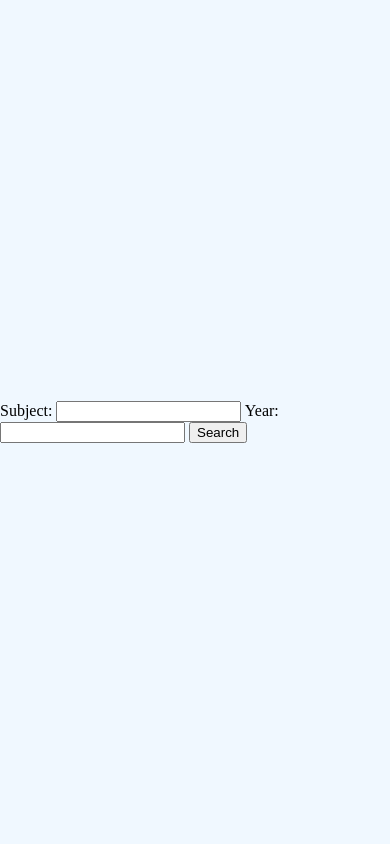
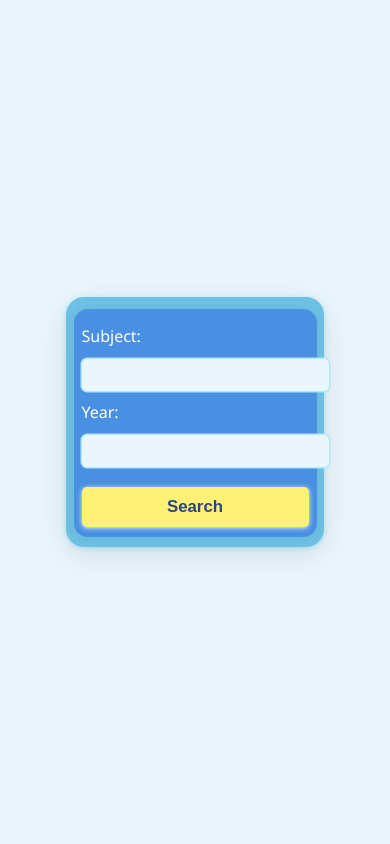
Before and after one commit to Yadavsandeep-stack/DT-project, a Flask app: page /study in a window 390 px wide. Run offline with Flask 3, Linux system fonts and the light colour scheme; data that the repository does not hold is empty.

Commit message:
Update style7.css

```diff
--- a/static/style7.css
+++ b/static/style7.css
@@ -1,84 +1,116 @@
 body {
-    background-color: aliceblue; /* Light gray for a clean background */
+    min-height: 100vh;
+    margin: 0;
+    background: #eaf6fc;
+    font-family: 'Segoe UI', Arial, sans-serif;
     display: flex;
+    align-items: center;
     justify-content: center;
-    align-items: center;
-    height: 100vh; /* Ensure the body takes the full viewport height */
-    margin: 0; /* Remove default margin */
 }
 
-.container {
-    width: 50%; /* Set a fixed width */
-    height: auto; /* Adjust height based on content */
-    margin: auto; /* Center the container horizontally and vertically */
-    background-color: #b2edf4; /* White background for the container */
-    border-radius: 10px;
-    box-shadow: 0 4px 8px rgba(0, 0, 0, 0.1); /* Subtle shadow for depth */
-    padding: 20px;
-    font-family: Arial, sans-serif;
-    color: #333; /* Dark gray text for readability */
-    font-size: 16px;
-    text-align: center;
-    transition: all 0.3s ease;
-    border: 2px solid #e0e0e0; /* Light gray border */
+/* Card-style container */
+.form-card {
+    background: #6ec1e4;
+    border-radius: 18px;
+    box-shadow: 0 8px 32px rgba(0,0,0,0.10), 0 1.5px 6px #b2e7f7;
+    padding: 32px 38px 24px 38px;
+    display: flex;
+    flex-direction: column;
+    align-items: center;
+    min-width: 340px;
+    max-width: 98vw;
+    transition: box-shadow 0.2s;
+    position: relative;
 }
 
-.container:hover {
-    background-color: #f1f1f1; /* Slightly darker gray on hover */
-    box-shadow: 0 8px 16px rgba(0, 0, 0, 0.2); /* Enhanced shadow on hover */
-    transform: scale(1.05); /* Slight zoom effect */
+/* Sub-card for the form itself */
+.form-inner {
+    background: #4a90e2;
+    border-radius: 14px;
+    padding: 22px 28px 18px 28px;
+    box-shadow: 0 2px 12px rgba(0,0,0,0.07);
+    display: flex;
+    align-items: center;
+    gap: 18px;
+    flex-wrap: wrap;
 }
 
-.box {
-    width: 96%; /* Adjust width to fit the container */
-    height: auto; /* Adjust height based on content */
-    background-color: #6ba9eb; /* Blue background for the box */
-    border-radius: 10px;
-    padding: 20px;
-    display: flex;
-    flex-direction: column; /* Stack items vertically */
-    justify-content: center;
-    align-items: center;
-    color: white; /* White text for contrast */
-    font-size: 24px;
-    margin-bottom: 1px;
+.form-inner label {
+    color: #fff;
+    font-weight: 500;
+    margin-right: 6px;
+    font-size: 1.08rem;
 }
 
-.form-layout label {
-    font-size: 16px;
-    color: #333; /* Dark gray for labels */
-    margin-bottom: 5px;
-    display: block; /* Ensure labels are on top of inputs */
+.form-inner input,
+.form-inner select {
+    border: none;
+    border-radius: 5px;
+    padding: 7px 10px;
+    font-size: 1rem;
+    margin-right: 6px;
+    outline: none;
+    min-width: 110px;
+    background: #eaf6fc;
+    color: #222;
+    transition: box-shadow 0.2s, border 0.2s;
+    box-shadow: 0 0 0 1.5px #b2e7f7;
 }
 
-.search-bar {
-    width:90%;
-    padding: 10px;
-    margin-bottom: 15px; /* Add spacing between inputs */
-    border: 1px solid #ccc; /* Light gray border */
-    border-radius: 4px;
-    background-color: #f9f9f9; /* Light background for inputs */
-    color: #333; /* Dark gray text */
-    font-size:15px;
+.form-inner input:focus,
+.form-inner select:focus {
+    box-shadow: 0 0 0 2.5px #fff176;
+    background: #fff;
 }
 
-.search-bar:focus {
-    outline: none;
-    border-color: #007BFF; /* Blue border on focus */
-    box-shadow: 0 0 5px rgba(0, 123, 255, 0.5); /* Subtle glow on focus */
+.form-inner button {
+    background: #fff176;
+    color: #294585;
+    border: none;
+    border-radius: 5px;
+    padding: 8px 20px;
+    font-size: 1rem;
+    font-weight: 600;
+    cursor: pointer;
+    transition: background 0.18s, color 0.18s, box-shadow 0.2s;
+    box-shadow: 0 1px 5px #eaf6fc;
+    margin-top: 8px;
 }
 
-.search-button {
-    padding: 10px 20px;
-    background-color: #28a745; /* Green background for the button */
-    color: white; /* White text for contrast */
-    border: none;
-    border-radius: 4px;
-    cursor: pointer;
-    font-size: 16px;
-    transition: background-color 0.3s ease;
+.form-inner button:hover {
+    background: #ffe066;
+    color: #222;
+    box-shadow: 0 2px 10px #b2e7f7;
 }
 
-.search-button:hover {
-    background-color: #218838; /* Darker green on hover */
+/* Responsive adjustments */
+@media (max-width: 600px) {
+    .form-card {
+        min-width: unset;
+        padding: 12px 2vw 10px 2vw;
+    }
+    .form-inner {
+        flex-direction: column;
+        align-items: stretch;
+        padding: 16px 8px 10px 8px;
+        gap: 10px;
+    }
+    .form-inner label {
+        margin-right: 0;
+        margin-bottom: 2px;
+        font-size: 1rem;
+    }
+    .form-inner input,
+    .form-inner select {
+        margin-right: 0;
+        min-width: 0;
+        width: 100%;
+        font-size: 1rem;
+    }
+    .form-inner button {
+        width: 100%;
+        padding: 10px 0;
+        font-size: 1.05rem;
+        margin-top: 10px;
+    }
 }
```
